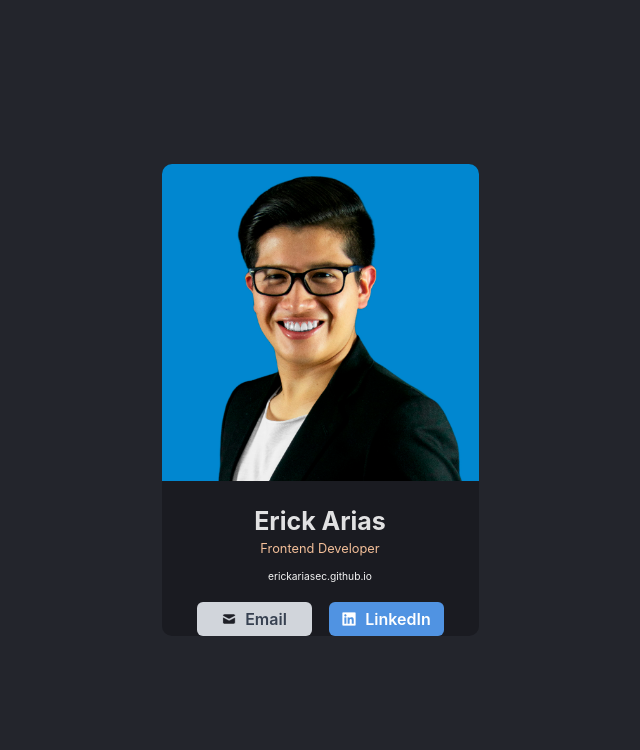
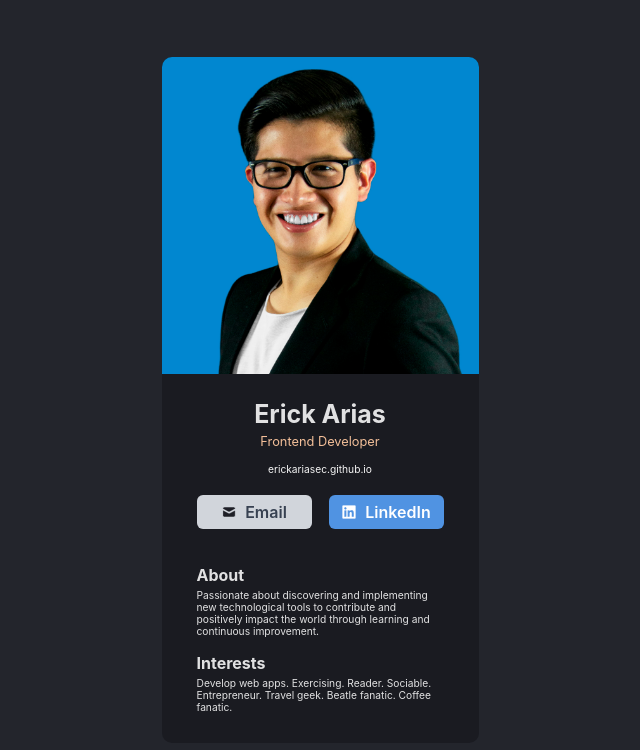
Before and after one commit to erickariasec/digital-business-card, a React (Vite) app: page / in a window 1280 px wide. Shown: the top 750 px of the page, without its empty margins (320-960 px from the left). Built offline with nearby package versions, Linux system fonts and the light colour scheme.

Commit message:
Digital Business Card, adding personal details (about and interests)

```diff
--- a/src/App.jsx
+++ b/src/App.jsx
@@ -1,6 +1,7 @@
 import { useState } from 'react'
 import './App.css'
 import Header from './components/Header'
+import Main from './components/Main'
 
 function App() {
   const [count, setCount] = useState(0)
@@ -8,6 +9,7 @@ function App() {
   return (
     <div className="App">
       <Header />
+      <Main />
     </div>
   )
 }
--- /dev/null
+++ b/src/components/Main.css
@@ -0,0 +1,13 @@
+.personal-details {
+    padding: 20px 35px;
+    text-align: start;
+}
+
+.personal-details .subtitle {
+    font-size: 16px;
+}
+
+.personal-details .description {
+    margin-top: -12px;
+    font-size: 10.24px;
+}
--- a/src/components/Main.jsx
+++ b/src/components/Main.jsx
@@ -0,0 +1,18 @@
+import "./Main.css";
+
+function Main() {
+    return (
+        <section className="personal-details">
+            <article className="about">
+                <h3 className="subtitle">About</h3>
+                <p className="description">Passionate about discovering and implementing new technological tools to contribute and positively impact the world through learning and continuous improvement.</p>
+            </article>
+            <article className="interests">
+                <h3 className="subtitle">Interests</h3>
+                <p className="description">Develop web apps. Exercising. Reader. Sociable. Entrepreneur. Travel geek. Beatle fanatic. Coffee fanatic.</p>
+            </article>
+        </section>
+    );
+}
+
+export default Main;
```
